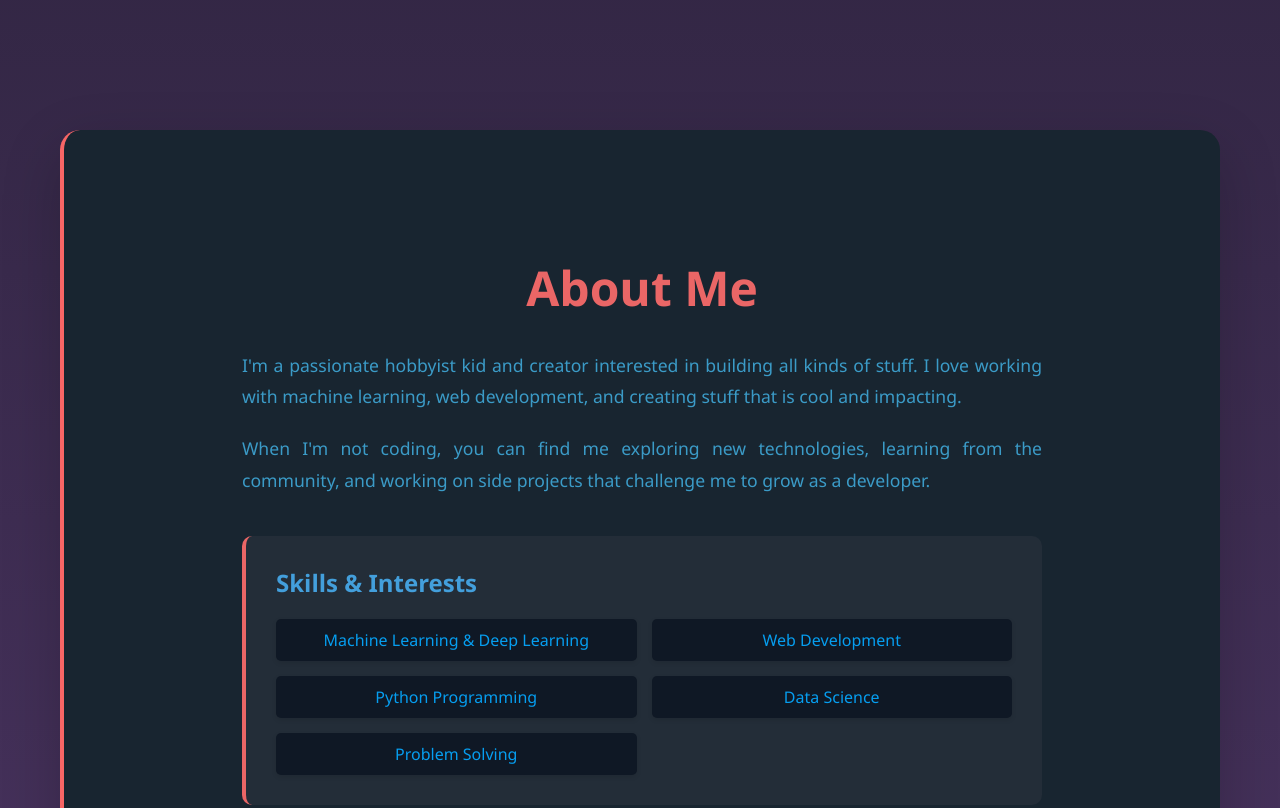
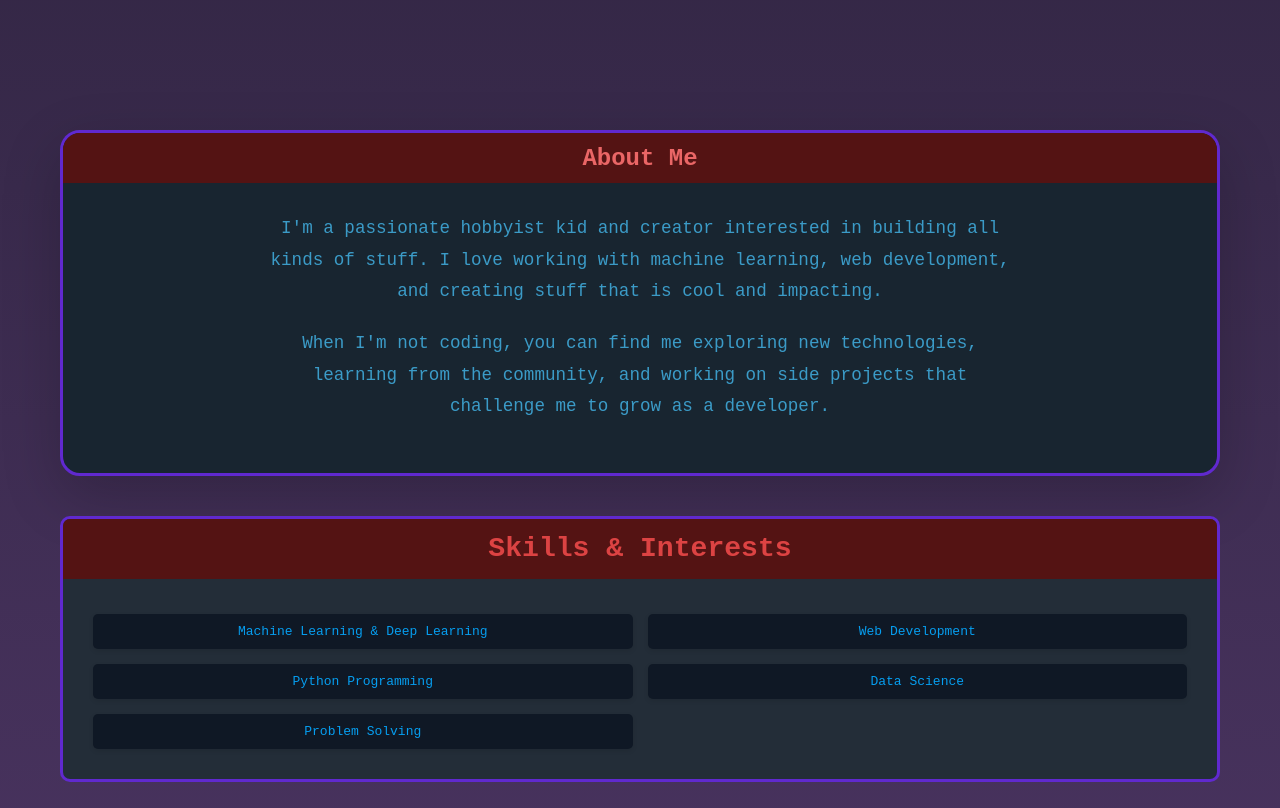
Before and after one commit to Procid-GIT/procid-git.github.io, a plain HTML site: page index.html in a window 1280 px wide. Shown: the part 880-1688 px from the top of the page. Drawn offline with Linux system fonts and the light colour scheme.

Commit message:
added headerbars to the cards to make it cool, and deleted some issues that Claude made

```diff
--- a/index.html
+++ b/index.html
@@ -25,12 +25,20 @@
             </div>
 
             <div class="About-Section reveal">
+                <div class="about_header">
+                    <h2>About Me</h2>
+                </div>
                 <div class="about-content">
-                    <h2>About Me</h2>
+
                     <p>I'm a passionate hobbyist kid and creator interested in building all kinds of stuff. I love working with machine learning, web development, and creating stuff that is cool and impacting.</p>
                     <p>When I'm not coding, you can find me exploring new technologies, learning from the community, and working on side projects that challenge me to grow as a developer.</p>
-                    <div class="skills">
+
+                </div>
+            </div>
+            <div class="skills reveal">
+                <div class="header_skills">
                     <h3>Skills & Interests</h3>
+                </div>
                 <ul>
                     <li>Machine Learning & Deep Learning</li>
                     <li>Web Development</li>
@@ -39,9 +47,7 @@
                     <li>Problem Solving</li>
                 </ul>
             </div>
-                </div>
-            </div>
 
         </main>
     </body>
-</html>
+</html>>
--- a/style.css
+++ b/style.css
@@ -5,7 +5,7 @@
 }
 
 body {
-    font-family: 'Segoe UI', Tahoma, Geneva, Verdana, sans-serif;
+    font-family: monospace;
     background: linear-gradient(180deg, #221d30 0%, #47325d 100%);
     min-height: 100vh;
     color: #333;
@@ -67,8 +67,9 @@ main {
 .Intro-Section button {
     padding: 12px 30px;
     font-size: 1.1rem;
+    font-family: monospace;
     border: none;
-    background-color: #374051;
+    background-color: #513737;
     color: #f86666;
     border-radius: 50px;
     cursor: pointer;
@@ -85,19 +86,21 @@ main {
 
 /* About Section */
 .About-Section {
-    min-height: 100vh;
+    min-height: auto;
     background: rgb(24, 37, 48);
     border-radius: 20px;
-    border-left: 4px solid#f86666;
-    padding: 60px 40px;
+    border: 3px solid #6029cf;
+    padding: 0; /* Keeps header flush to edges */
     margin-top: 50px;
     display: flex;
-    align-items: center;
-    justify-content: center;
+    flex-direction: column; /* Stacks header above content */
+    align-items: stretch;   /* Forces header to fill full width */
+    justify-content: flex-start;
     box-shadow: 0 20px 60px rgba(0, 0, 0, 0.2);
     opacity: 0;
     transform: translateY(50px);
     transition: all 0.8s ease-out;
+    overflow: hidden; /* Clips the top red corners */
 }
 
 .About-Section.revealed {
@@ -106,40 +109,88 @@ main {
 }
 
 .about-content {
+    width: 100%;
     max-width: 800px;
+    margin: 0 auto;
+    padding: 30px;
 }
 
 .about-content h2 {
-    font-size: 3rem;
+    font-size: 1.5rem;
     color: #ea6666;
     margin-bottom: 30px;
     text-align: center;
 }
 
-.about-content p {
+.about-content > p {
     font-size: 1.1rem;
     line-height: 1.8;
     margin-bottom: 20px;
     color: #3b9bc7;
-    text-align: justify;
+    text-align: center;
+}
+
+.about_header {
+    display: flex;
+    justify-content: center;
+    align-items: center;
+    width: 100%;
+    height: 50px; /* Increased slightly for better breathing room */
+    margin: 0;
+    padding-left: 30px;
+    padding-right: 30px;
+    background-color: #541313;
+}
+
+.about_header > h2 {
+    font-size: 1.5rem;
+    color: #ea6666;
+    margin: 0;
+    text-align: center;
+    display: block;
 }
 
 .skills {
+    overflow: hidden;
     margin-top: 40px;
-    padding: 30px;
+    padding: 0px;
     background: #232d38;
     border-radius: 10px;
-    border-left: 4px solid #ea6666;
+    border: 3px solid#6029cf;
+    opacity: 0;
+    transform: translateY(50px);
+    transition: all 0.8s ease-out;
 }
 
-.skills h3 {
-    color: #439fdc;
-    margin-bottom: 20px;
+.skills.revealed {
+    opacity: 1;
+    transform: translateY(0);
+}
+
+.header_skills {
+    display: flex;
+    justify-content: center;
+    align-items: center;
+    width: 100%;
+    height: 32px;
+    padding: 30px;
+    color: #dc4343;
+    margin: 0;
+    margin-bottom: 5px;
     font-size: 1.5rem;
+    background-color: #541313;
+
+}
+
+.header_skills > h3 {
+    color: #dc4343;
+    display: block;
+    text-align: center;
 }
 
 .skills ul {
     list-style: none;
+    padding: 30px;
     display: grid;
     grid-template-columns: 1fr 1fr;
     gap: 15px;
@@ -185,28 +236,3 @@ main {
 }
 
 /* Responsive Design */
-@media (max-width: 768px) {
-    .title h1 {
-        font-size: 2.5rem;
-    }
-
-    .Introduction {
-        font-size: 1.2rem;
-    }
-
-    .about-content h2 {
-        font-size: 2rem;
-    }
-
-    .about-content p {
-        font-size: 1rem;
-    }
-
-    .skills ul {
-        grid-template-columns: 1fr;
-    }
-
-    .About-Section {
-        padding: 40px 20px;
-    }
-}
```
Lines whose indentation alone changed are shown as unchanged.
